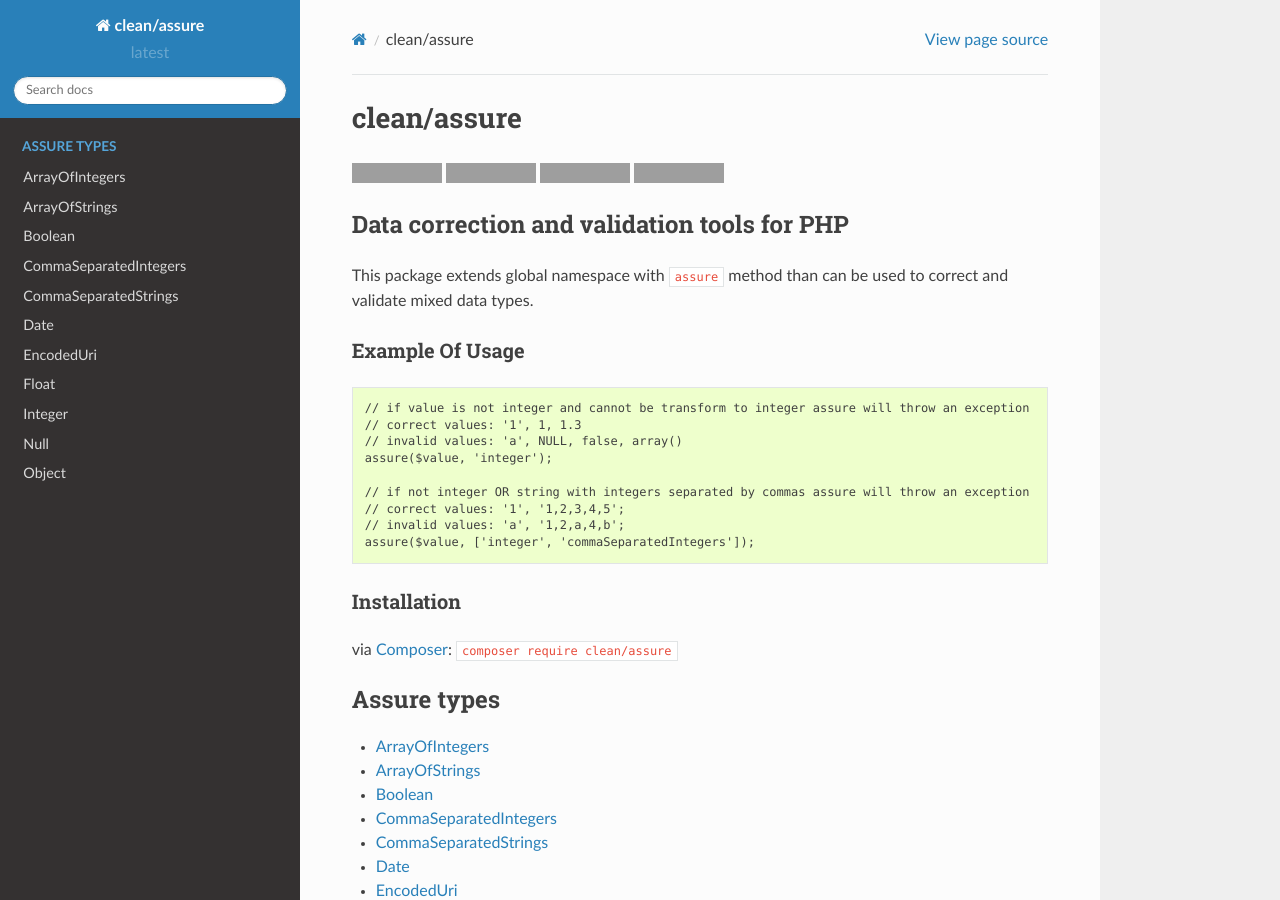
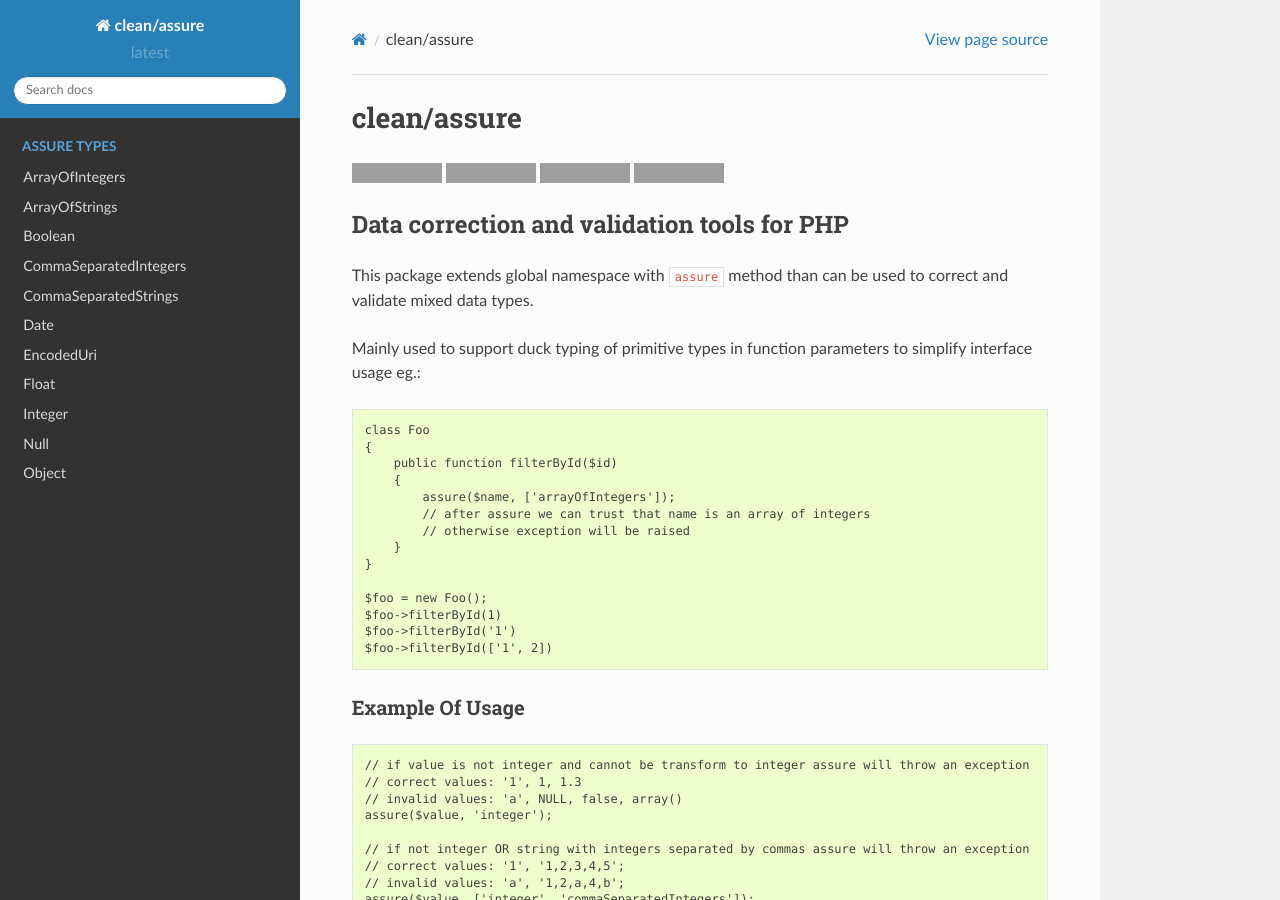
Before and after one commit to clean/assure, a Sphinx documentation site: the page built from docs/index.rst, in a window 1280 px wide and 900 px high. Built offline with Sphinx 7.4.7 and the Read the Docs theme 2.0.0, drawn with Linux system fonts in a browser that asks for light colours; grey boxes are pictures that could not be loaded.

```diff
--- a/docs/index.rst
+++ b/docs/index.rst
@@ -7,6 +7,25 @@ Data correction and validation tools for PHP
 --------------------------------------------
 
 This package extends global namespace with ``assure`` method than can be used to correct and validate mixed data types.
+
+Mainly used to support duck typing of primitive types in function parameters to simplify interface usage eg.:
+
+.. code:: php
+
+  class Foo
+  {
+      public function filterById($id)
+      {
+          assure($name, ['arrayOfIntegers']);
+          // after assure we can trust that name is an array of integers
+          // otherwise exception will be raised
+      }
+  }
+
+  $foo = new Foo();
+  $foo->filterById(1)
+  $foo->filterById('1')
+  $foo->filterById(['1', 2])
 
 Example Of Usage
 ................
```
Also changed, not shown: README.md (+21 -0 lines).
